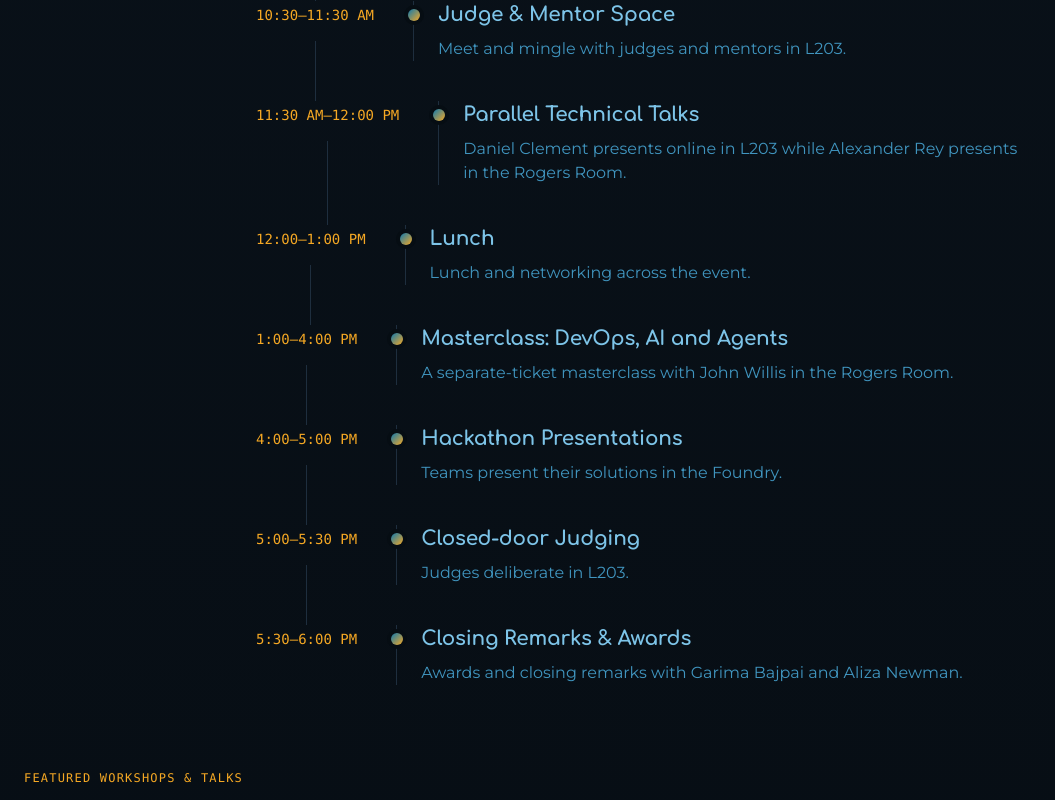
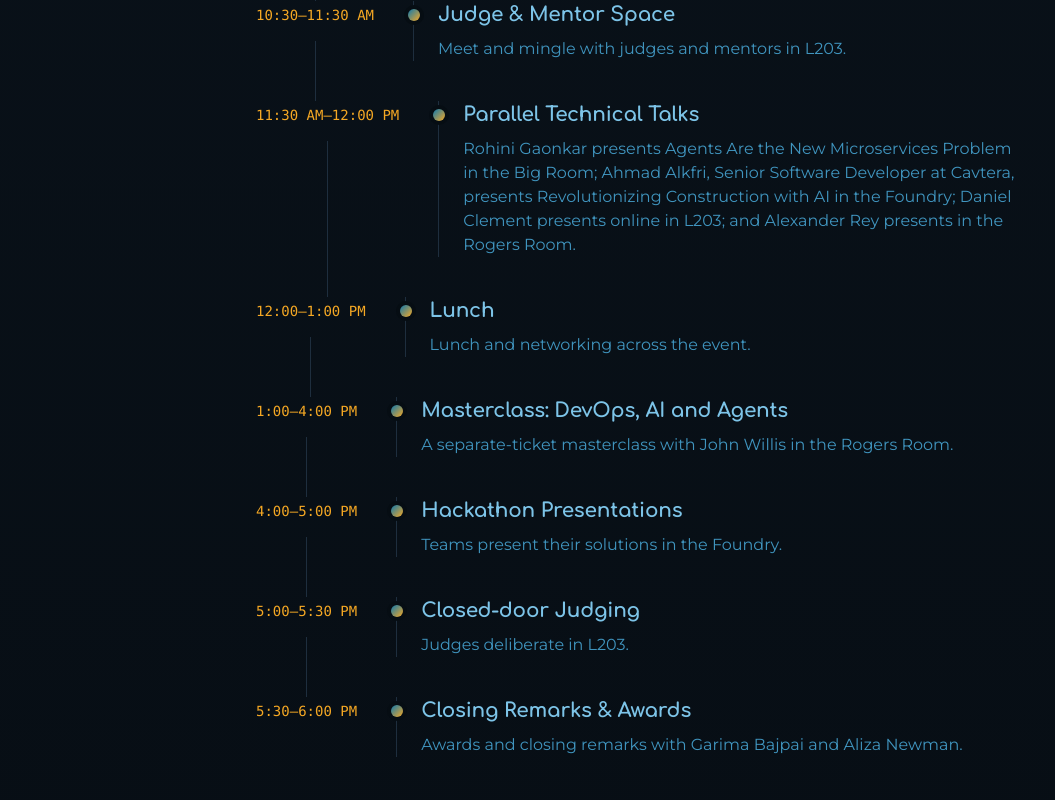
Before and after one commit to CanadaDevOpsCommunity2025/devops4genai-hackathon, a React (Vite) app: page / in a window 1280 px wide. Shown: the part 4660-5460 px from the top of the page, without its empty margins (0-1055 px from the left). Built offline with nearby package versions, Linux system fonts and the light colour scheme; the HTML template or start-up script is replaced by a standard one.

Commit message:
Add DryRun sponsor and update schedule

```diff
--- a/src/pages/Index.tsx
+++ b/src/pages/Index.tsx
@@ -23,6 +23,7 @@ import logoTech2Step from "@/assets/logos/T2S logo variation_1 color P2.png";
 import logoCycode from "@/assets/logos/Cycode_Logo.jpg";
 import logoGovernmentCanada from "@/assets/logos/Government-of-Canada-logo-1536x864.png";
 import logoRedHat from "@/assets/logos/Logo-Red_Hat-C-Standard-RGB.Large_logo.jpeg";
+import logoDryRun from "@/assets/logos/Dry_run_images.png";
 
 const galleryImages = Object.values(
   import.meta.glob("@/assets/gallery/*.jpg", { eager: true, import: "default" })
@@ -48,7 +49,7 @@ const HACKATHON_DAY_TWO = [
   { time: "10:00–10:30 AM", title: "Selecting the Right Use Case for GenAI", desc: "Rupal Bhatt presents in L203 while Albert Zhao leads the Strands Agents workshop in the Rogers Room." },
   { time: "10:30–11:30 AM", title: "Watch Party & Parallel Workshop", desc: "The Full Stack developer reality series plays in L203 while the Strands Agents workshop continues in the Rogers Room." },
   { time: "10:30–11:30 AM", title: "Judge & Mentor Space", desc: "Meet and mingle with judges and mentors in L203." },
-  { time: "11:30 AM–12:00 PM", title: "Parallel Technical Talks", desc: "Daniel Clement presents online in L203 while Alexander Rey presents in the Rogers Room." },
+  { time: "11:30 AM–12:00 PM", title: "Parallel Technical Talks", desc: "Rohini Gaonkar presents Agents Are the New Microservices Problem in the Big Room; Ahmad Alkfri, Senior Software Developer at Cavtera, presents Revolutionizing Construction with AI in the Foundry; Daniel Clement presents online in L203; and Alexander Rey presents in the Rogers Room." },
   { time: "12:00–1:00 PM", title: "Lunch", desc: "Lunch and networking across the event." },
   { time: "1:00–4:00 PM", title: "Masterclass: DevOps, AI and Agents", desc: "A separate-ticket masterclass with John Willis in the Rogers Room." },
   { time: "4:00–5:00 PM", title: "Hackathon Presentations", desc: "Teams present their solutions in the Foundry." },
@@ -625,9 +626,12 @@ const Index = () => {
             {/* Gold Sponsor */}
             <div className="mb-10">
                 <p className="text-center font-mono text-xs uppercase tracking-widest text-muted-foreground mb-4">Gold Sponsor</p>
-                <div className="flex justify-center">
+                <div className="flex flex-wrap items-center justify-center gap-8">
                   <a href="https://www.redhat.com" target="_blank" rel="noopener noreferrer" className="rounded bg-white px-7 py-4 hover:opacity-80 transition-smooth">
                     <img src={logoRedHat} alt="Red Hat" className="h-24 w-48 object-contain" />
+                  </a>
+                  <a href="https://www.dryrun.security/" target="_blank" rel="noopener noreferrer" className="rounded bg-white px-5 py-4 hover:opacity-80 transition-smooth">
+                    <img src={logoDryRun} alt="DryRun Security" className="h-20 w-48 object-contain" />
                   </a>
                 </div>
             </div>
```
Also changed, not shown: src/assets/logos/Dry_run_images.png (added).
